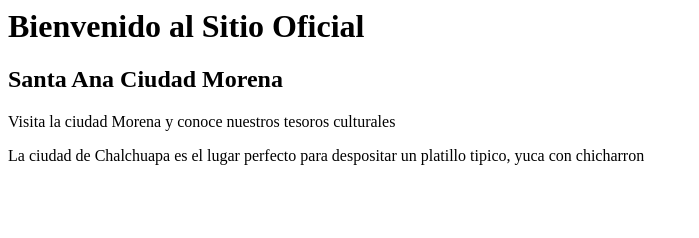
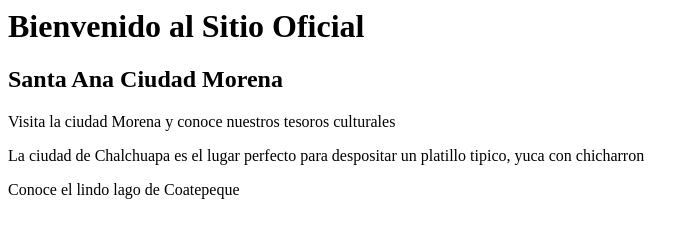
Before and after one commit to Ppe503/desarrollo2021, a plain HTML site: page index.html in a window 1280 px wide. Shown: the whole page, without its empty margins (0-699 px from the left). Drawn offline with Linux system fonts and the light colour scheme.

Commit message:
Actualizando index

```diff
--- a/index.html
+++ b/index.html
@@ -7,5 +7,6 @@
 	<h2>Santa Ana Ciudad Morena</h2>
 	<p>Visita la ciudad Morena y conoce nuestros tesoros culturales</p>
 	<p>La ciudad de Chalchuapa es el lugar perfecto para despositar un platillo tipico, yuca con chicharron</p>
+	<p>Conoce el lindo lago de Coatepeque</p>
 </body>
 </html>
```
Also changed, not shown: 1 other file.
